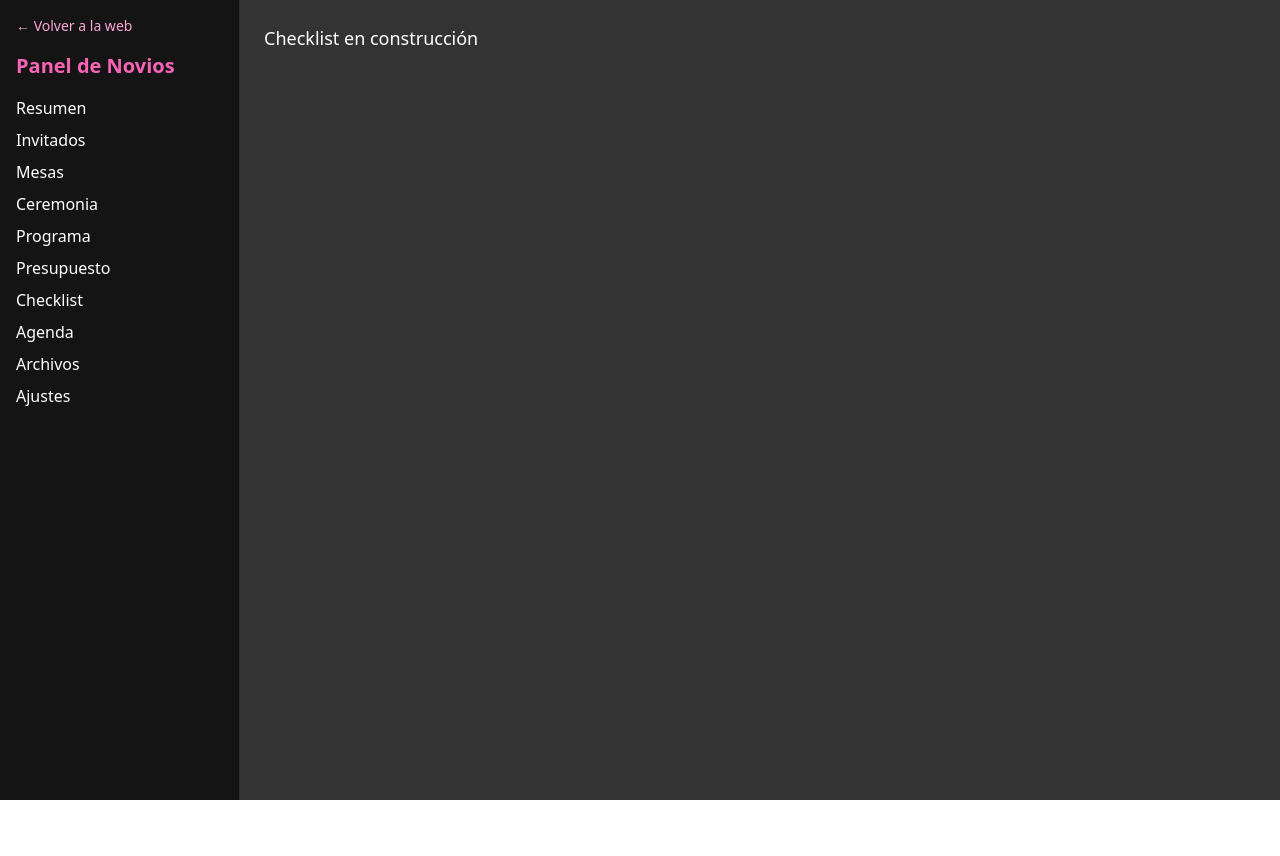
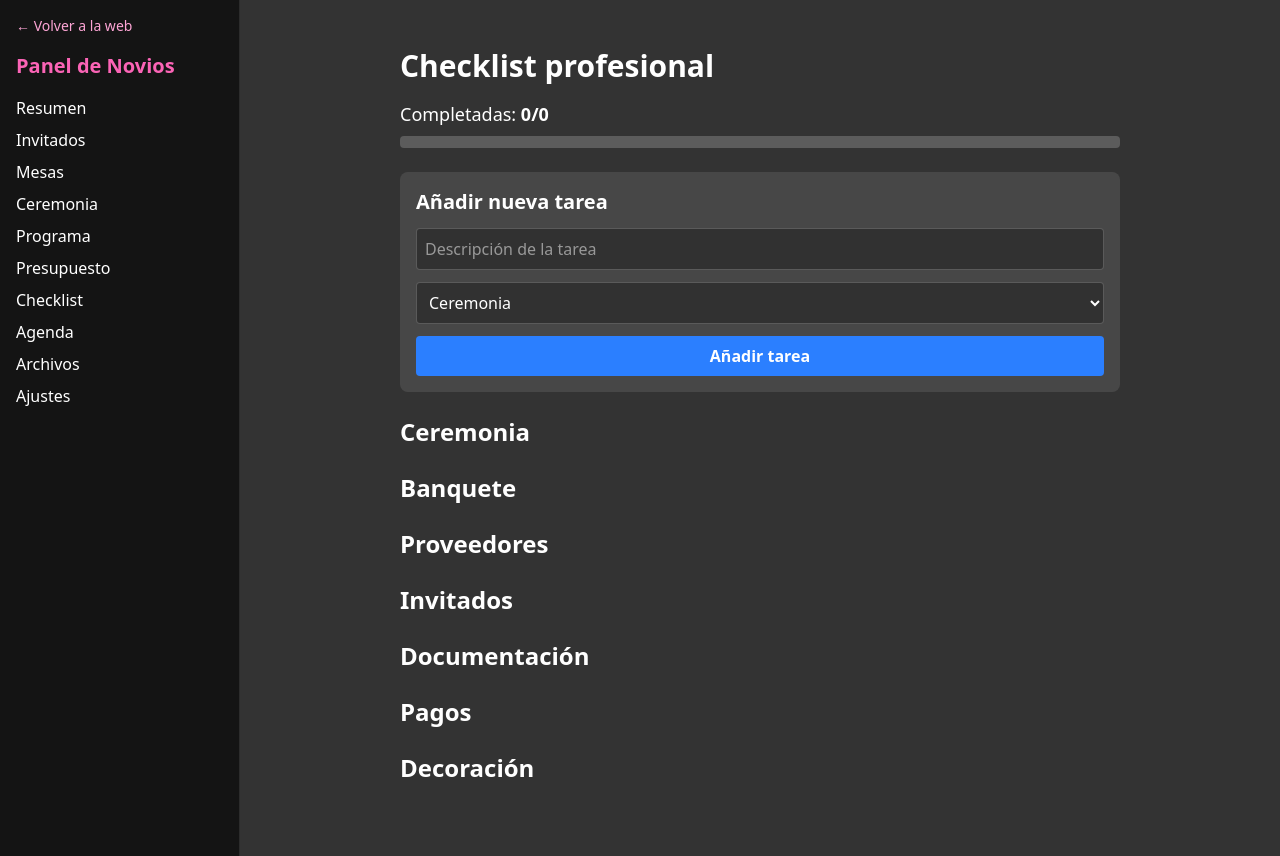
Before and after one commit to lunabnf/app-bodas-2, a React (Vite) app: page /admin/checklist in a window 1280 px wide. Before the commit the page ends 800 px from the top, so only its background shows below. Built offline with nearby package versions, Linux system fonts and the light colour scheme.

Commit message:
cheklist

```diff
--- a/src/admin/Checklist.tsx
+++ b/src/admin/Checklist.tsx
@@ -1,3 +1,155 @@
+import { useState } from "react";
+
+type Tarea = {
+  id: string;
+  titulo: string;
+  categoria: string;
+  completada: boolean;
+};
+
+const CATEGORIAS = [
+  "Ceremonia",
+  "Banquete",
+  "Proveedores",
+  "Invitados",
+  "Documentación",
+  "Pagos",
+  "Decoración",
+];
+
 export default function Checklist() {
-  return <div className="text-white text-lg">Checklist en construcción</div>;
+  const [tareas, setTareas] = useState<Tarea[]>([]);
+  const [nueva, setNueva] = useState("");
+  const [categoria, setCategoria] = useState(CATEGORIAS[0]);
+
+  const añadirTarea = () => {
+    if (!nueva.trim()) return;
+    const t: Tarea = {
+      id: crypto.randomUUID(),
+      titulo: nueva,
+      categoria,
+      completada: false,
+    };
+    setTareas([...tareas, t]);
+    setNueva("");
+  };
+
+  const toggle = (id: string) => {
+    setTareas(
+      tareas.map((t) =>
+        t.id === id ? { ...t, completada: !t.completada } : t
+      )
+    );
+  };
+
+  const borrar = (id: string) => {
+    setTareas(tareas.filter((t) => t.id !== id));
+  };
+
+  return (
+    <div className="text-white p-6 max-w-3xl mx-auto">
+      <h1 className="text-3xl font-bold mb-4">Checklist profesional</h1>
+
+      {/* Progreso */}
+      <div className="mb-6">
+        <p className="text-lg">
+          Completadas:{" "}
+          <span className="font-bold">
+            {tareas.filter((t) => t.completada).length}/{tareas.length}
+          </span>
+        </p>
+        <div className="w-full h-3 bg-white/20 rounded mt-2">
+          <div
+            className="h-full bg-green-500 rounded"
+            style={{
+              width:
+                tareas.length === 0
+                  ? "0%"
+                  : `${
+                      (tareas.filter((t) => t.completada).length /
+                        tareas.length) *
+                      100
+                    }%`,
+            }}
+          ></div>
+        </div>
+      </div>
+
+      {/* Añadir tarea */}
+      <div className="bg-white/10 p-4 rounded-lg mb-6">
+        <h2 className="text-xl font-semibold mb-3">Añadir nueva tarea</h2>
+
+        <input
+          type="text"
+          placeholder="Descripción de la tarea"
+          value={nueva}
+          onChange={(e) => setNueva(e.target.value)}
+          className="w-full p-2 rounded bg-black/30 border border-white/20 mb-3 text-white"
+        />
+
+        <select
+          value={categoria}
+          onChange={(e) => setCategoria(e.target.value)}
+          className="w-full p-2 rounded bg-black/30 border border-white/20 mb-3 text-white"
+        >
+          {CATEGORIAS.map((c) => (
+            <option key={c} value={c}>
+              {c}
+            </option>
+          ))}
+        </select>
+
+        <button
+          className="w-full bg-blue-500 hover:bg-blue-600 transition px-4 py-2 rounded font-bold"
+          onClick={añadirTarea}
+        >
+          Añadir tarea
+        </button>
+      </div>
+
+      {/* Lista por categorías */}
+      {CATEGORIAS.map((cat) => (
+        <div key={cat} className="mb-6">
+          <h3 className="text-2xl font-bold mb-2">{cat}</h3>
+
+          <div className="space-y-3">
+            {tareas
+              .filter((t) => t.categoria === cat)
+              .map((t) => (
+                <div
+                  key={t.id}
+                  className="flex items-center justify-between bg-white/10 p-3 rounded"
+                >
+                  <div
+                    className="flex items-center gap-3 cursor-pointer"
+                    onClick={() => toggle(t.id)}
+                  >
+                    <input
+                      type="checkbox"
+                      checked={t.completada}
+                      readOnly
+                      className="w-5 h-5"
+                    />
+                    <span
+                      className={`text-lg ${
+                        t.completada ? "line-through opacity-50" : ""
+                      }`}
+                    >
+                      {t.titulo}
+                    </span>
+                  </div>
+
+                  <button
+                    onClick={() => borrar(t.id)}
+                    className="text-red-400 hover:text-red-600"
+                  >
+                    Borrar
+                  </button>
+                </div>
+              ))}
+          </div>
+        </div>
+      ))}
+    </div>
+  );
 }
--- a/src/app/routes.tsx
+++ b/src/app/routes.tsx
@@ -13,7 +13,7 @@ import Alojamientos from "../pages/Alojamientos";
 import Desplazamientos from "../pages/Desplazamientos";
 import NotFound from "../pages/NotFound";
 
-import Admin from "../admin/Admin";
+import Admin from "../admin/AdminLayout";
 import Presupuesto from "../admin/Presupuesto";
 import Mesas from "../admin/Mesas";
 import Ceremonia from "../admin/Ceremonia";
--- a/src/store/useAuth.ts
+++ b/src/store/useAuth.ts
@@ -9,7 +9,7 @@ type User = {
 type AuthState = {
   user: User | null;
   init: () => Promise<void>;
-  login: (email: string, password: string) => Promise<void>;
+  login: (email: string) => Promise<void>;
   logout: () => Promise<void>;
 };
 
@@ -23,7 +23,7 @@ export const useAuth = create<AuthState>((set) => ({
     }
   },
 
-  login: async (email, password) => {
+  login: async (email) => {
     const fakeUser: User = {
       uid: crypto.randomUUID(),
       email,
```
